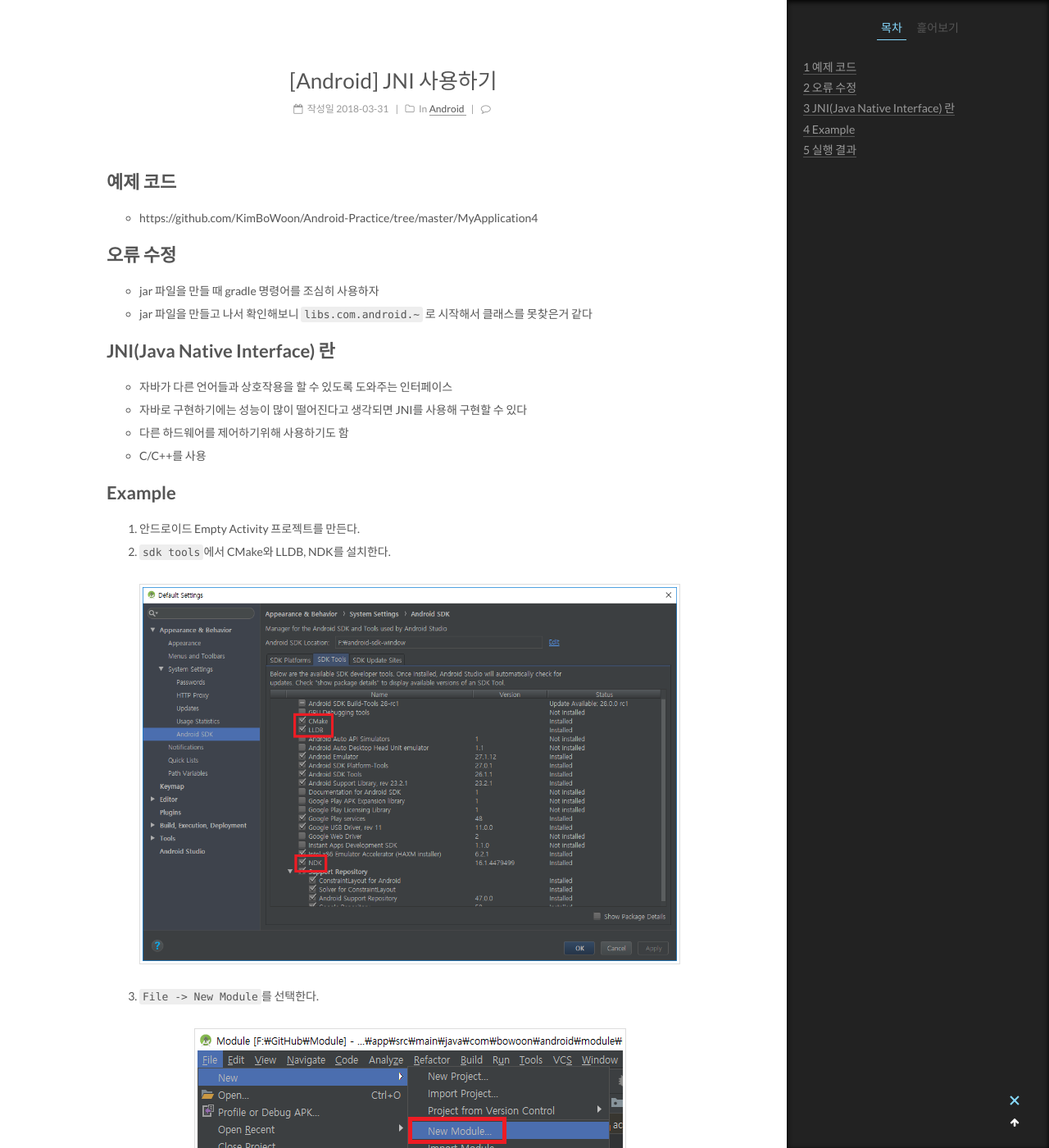
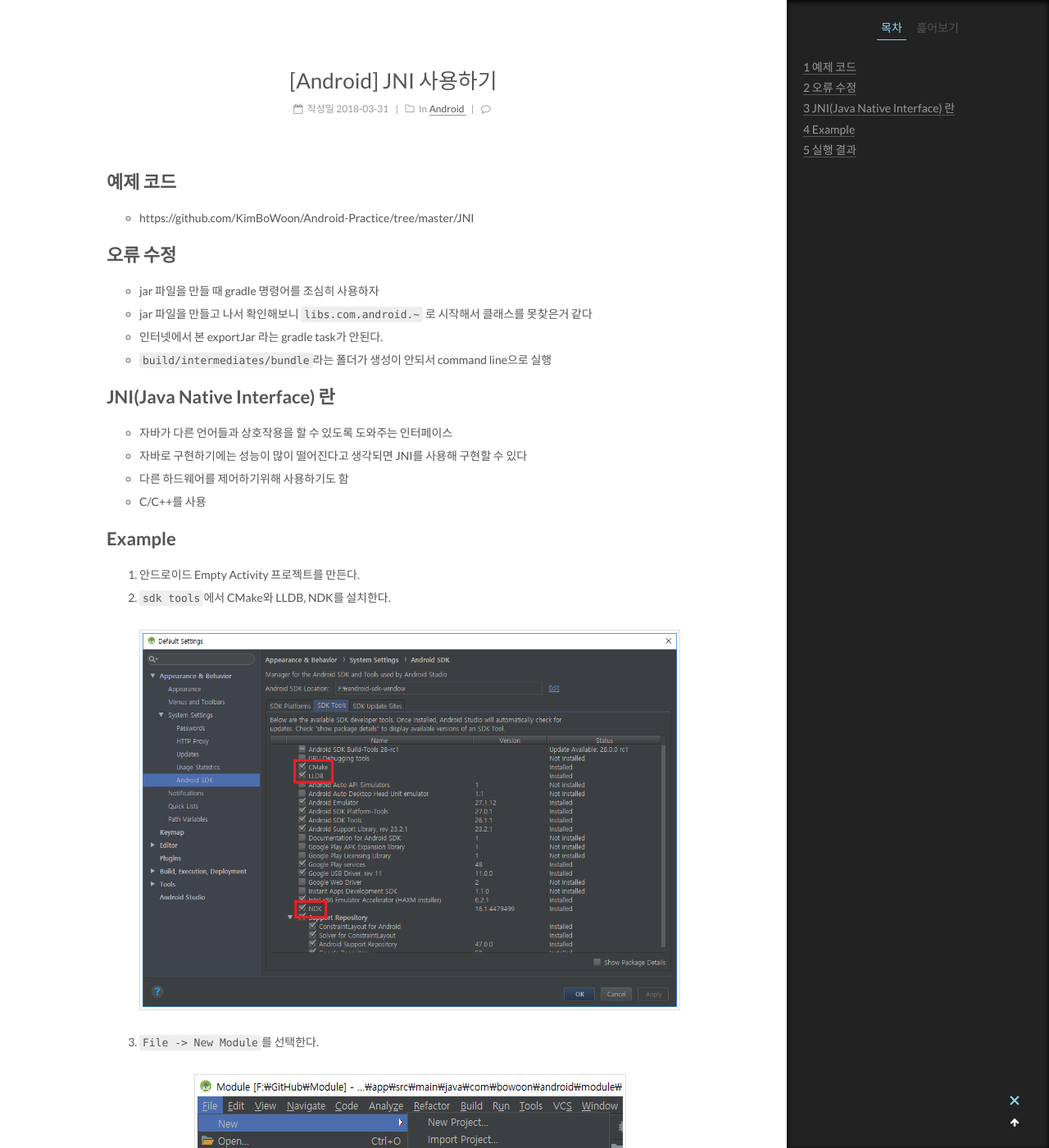
Before and after one commit to KimBoWoon/KimBoWoon.github.io, a Jekyll site: the page built from _posts/2018-03-31-android-jni.md, in a window 1280 px wide and 1400 px high, scrolled down 262 px. Shown: the whole window at 82% size. Built offline with Jekyll 4.4.1, drawn with Linux system fonts in a browser that asks for light colours; comment, search, counter and statistics services are not loaded; some of the changed text lies outside the part shown.

Commit message:
update jni post

````diff
--- a/_posts/2018-03-31-android-jni.md
+++ b/_posts/2018-03-31-android-jni.md
@@ -6,11 +6,13 @@ categories:
 ---
 
 # 예제 코드
-* https://github.com/KimBoWoon/Android-Practice/tree/master/MyApplication4
+* https://github.com/KimBoWoon/Android-Practice/tree/master/JNI
 
 # 오류 수정
 * jar 파일을 만들 때 gradle 명령어를 조심히 사용하자
 * jar 파일을 만들고 나서 확인해보니 ```libs.com.android.~``` 로 시작해서 클래스를 못찾은거 같다
+* 인터넷에서 본 exportJar 라는 gradle task가 안된다.
+* ```build/intermediates/bundle```라는 폴더가 생성이 안되서 command line으로 실행
 
 # JNI(Java Native Interface) 란
 * 자바가 다른 언어들과 상호작용을 할 수 있도록 도와주는 인터페이스
@@ -113,3 +115,5 @@ categories:
 
 # 실행 결과
 ![그림](https://raw.githubusercontent.com/KimBoWoon/KimBoWoon.github.io/master/_img/android/complate.png)
+
+* x와 y를 더한 값을 반환하는 JNI Library를 만들었고 Toast로 결과값을 확인
````
